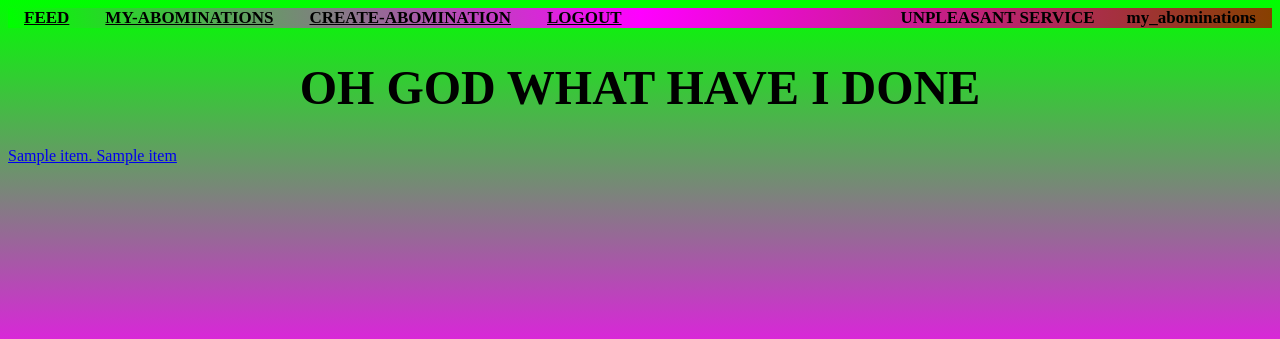
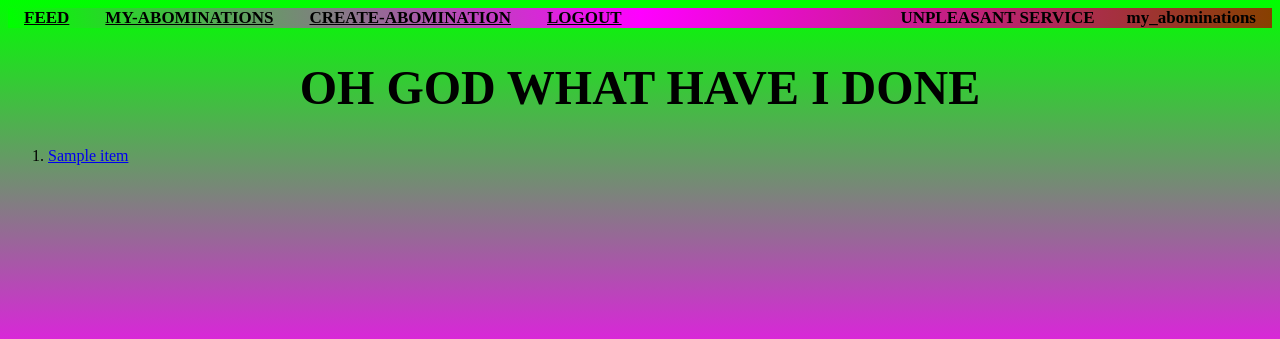
Before and after one commit to SibirCTF/2025-cybersibir-service-unpleasant, a Flask app: template service/app/templates/my_abominations.html in a window 1280 px wide. Shown: the top 339 px of the page. Run offline with Flask 3, Linux system fonts and the light colour scheme; the template is opened without the code that fills it: most values are stand-ins (such as "Sample title", 1, 10 or a date in 2020); some libraries are stand-ins or nearby versions.

Commit message:
fixed front

```diff
--- a/service/app/templates/abomination.html
+++ b/service/app/templates/abomination.html
@@ -1,5 +1,5 @@
 <head>
-    <link rel="stylesheet" href="static/styles/unpleasant.css">
+    <link rel="stylesheet" href="../static/styles/unpleasant.css">
 </head>
 {% extends "index.html" %}
 {% block pagename %}
@@ -11,12 +11,11 @@
 {% endblock %}
 {% block funny_logo %} <h1>{{abom[0]}}</h1> {% endblock %}
 {% block page_content %}
-<div class="abomination_container">
     <p>gender:  {{abom[1]}}</p>
     <p>  head:  {{abom[2]}}</p>
     <p>   eye:  {{abom[3]}}</p>
     <p>  body:  {{abom[4]}}</p>
     <p>   arm:  {{abom[5]}}</p>
     <p>   leg:  {{abom[6]}}</p>
-</div>
+
 {% endblock %}
--- a/service/app/templates/my_abominations.html
+++ b/service/app/templates/my_abominations.html
@@ -8,11 +8,9 @@
 {% endblock %}
 {% block funny_logo %} <h1>OH GOD WHAT HAVE I DONE</h1> {% endblock %}
 {% block page_content %}
-<div class="feed__abomination">
-{% for item in feed %}
-<div class="abomination__container" id="abomination__container">
-<a href="abomination/{{item[0]}}">{{item[1]}}. {{item[2]}}</a>
-</div>
-{% endfor %}
-</div>
+<ol>
+    {% for item in feed %}
+        <li><a href="abomination/{{item[0]}}">{{item[2]}}</a></li>
+    {% endfor %}
+</ol>
 {% endblock %}
```
Also changed, not shown: service/app/templates/feed.html (+3 -5 lines).
